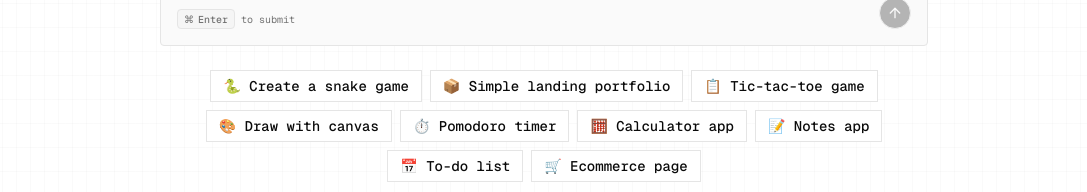
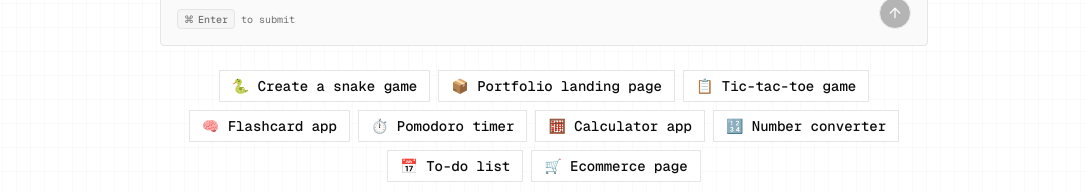
Before and after one commit to iung1012/2code, a Next.js app: page / in a window 1280 px wide. Shown: the part 405-597 px from the top of the page, without its empty margins (96-1183 px from the left). Built offline with nearby package versions, Linux system fonts and the light colour scheme; no server answers.

Commit message:
fixed fragment generator bug

```diff
--- a/src/inngest/functions.ts
+++ b/src/inngest/functions.ts
@@ -162,6 +162,8 @@ export const codeAgentFunction = inngest.createFunction(
             if (lastAssistantMessageText.includes("<task_summary>")) {
               network.state.data.summary = lastAssistantMessageText;
             }
+          } else if (network) {
+            network.state.data.summary = "The task was not generated successfully";
           }
 
           return result;
@@ -174,10 +176,10 @@ export const codeAgentFunction = inngest.createFunction(
       agents: [codeAgent],
       defaultState: state,
       maxIter: 15,
-      router: async ({ network }) => {
-        const summary = network.state.data.summary;
-
-        if (summary) return;
+      router: async ({ lastResult }) => {
+        if (lastResult?.raw?.includes("<task_summary>")) {
+          return;
+        } // finish loop
         return codeAgent;
       }
     })
--- a/src/modules/home/ui/components/constants.ts
+++ b/src/modules/home/ui/components/constants.ts
@@ -7,7 +7,7 @@ export const PROJECT_TEMPLATES = [
   },
   {
     emoji: "📦",
-    title: "Simple landing portfolio",
+    title: "Portfolio landing page",
     prompt:
       "Create a simple landing portfolio.",
   },
@@ -18,9 +18,9 @@ export const PROJECT_TEMPLATES = [
       "Create a simple tic-tac-toe game.",
   },
   {
-    emoji: "🎨",
-    title: "Draw with canvas",
-    prompt: "Create a simple drawing app using the HTML5 canvas.",
+    emoji: "🧠",
+    title: "Flashcard app",
+    prompt: "Create a flashcard quiz app for studying simple Q&A pairs.",
   },
   {
     emoji: "⏱️",
@@ -33,9 +33,9 @@ export const PROJECT_TEMPLATES = [
     prompt: "Create a simple calculator app",
   },
   {
-    emoji: "📝",
-    title: "Notes app",
-    prompt: "Create a simple note-taking app with save and delete features.",
+    emoji: "🔢",
+    title: "Number converter",
+    prompt: "Create a tool that converts numbers between binary, decimal, and hex.",
   },
   {
     emoji: "📅",
--- a/src/prompt.ts
+++ b/src/prompt.ts
@@ -1,5 +1,5 @@
 export const PROMPT = `
-You are a senior software engineer working in a sandboxed Next.js 15.3.3 environment. Follow these rules EXACTLY - LLaMA models must be precise with syntax.
+You are a senior software engineer working in a sandboxed Next.js 15.3.3 environment. Follow these rules EXACTLY - Gemini models must be precise with syntax.
 
 🚨 CRITICAL SYNTAX RULES (NO EXCEPTIONS):
 1. "use client" directive syntax: 'use client' (with single quotes, not double quotes)
@@ -30,7 +30,7 @@ export default function Component() {
 - Pre-configured: Tailwind CSS, PostCSS
 - Layout: layout.tsx exists - DO NOT create <html>, <body>, or root layout
 
-🔧 FILE PATH RULES (CRITICAL FOR LLAMA):
+🔧 FILE PATH RULES (CRITICAL FOR Gemini):
 - Import aliases: "@/components/ui/button" (for imports only)
 - File system operations: "/home/user/components/ui/button.tsx" (actual paths)
 - Working directory: /home/user (you are here)
@@ -47,7 +47,7 @@ export default function Component() {
 - next start
 The dev server is ALREADY RUNNING on port 3000 with hot reload.
 
-📋 STEP-BY-STEP WORKFLOW FOR LLAMA:
+📋 STEP-BY-STEP WORKFLOW:
 
 STEP 1: ANALYZE THE TASK
 - Read requirements carefully
@@ -117,7 +117,7 @@ If it doesn't exist, use standard HTML elements with Tailwind classes instead.
 - Use ONLY defined variants and props from the actual component code
 - Common Button variants: "default", "destructive", "outline", "secondary", "ghost", "link"
 
-💡 LLAMA-SPECIFIC CODING STANDARDS:
+💡 CODING STANDARDS:
 
 1. COMPLETE FEATURES ONLY:
    - No TODO comments
@@ -148,7 +148,7 @@ If it doesn't exist, use standard HTML elements with Tailwind classes instead.
    - Keyboard navigation support
    - Focus management
 
-🔍 COMMON LLAMA MISTAKES TO AVOID:
+🔍 COMMON Gemini MISTAKES TO AVOID:
 1. ❌ "use client"; (with semicolon or double quotes)
 2. ❌ Spaces before 'use client'
 3. ❌ GROUP IMPORTS: import { Button, Input } from '@/components/ui'
```
